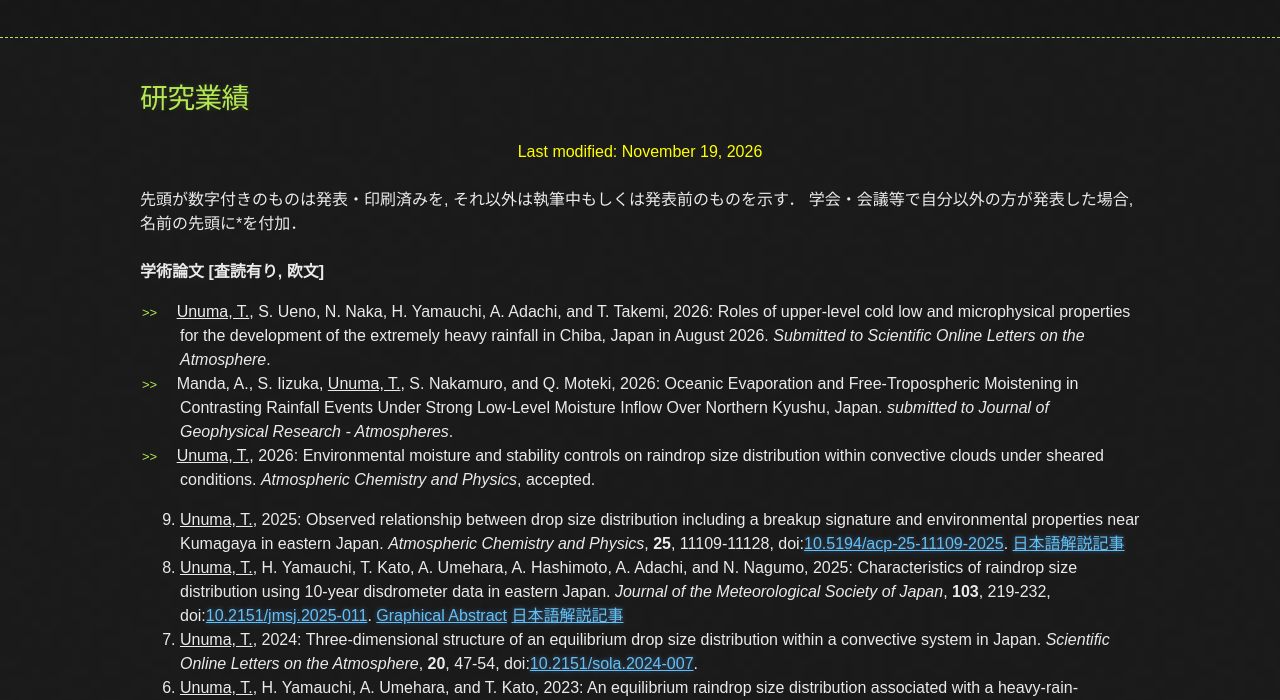
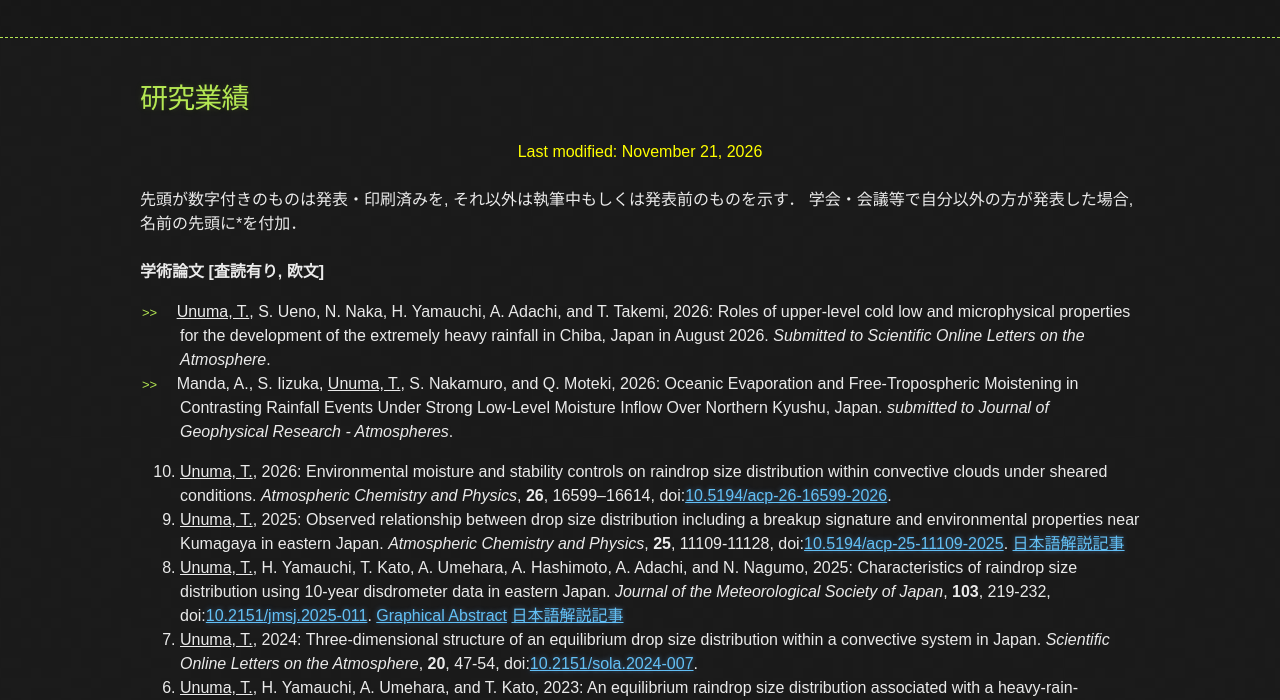
Before and after one commit to TakashiUNUMA/Takashiunuma.github.io, a plain HTML site: page publist.html in a window 1280 px wide. Shown: the part 95-795 px from the top of the page. Drawn offline with Linux system fonts and the light colour scheme.

Commit message:
Updated {changelog,publist}.html

```diff
--- a/publist.html
+++ b/publist.html
@@ -35,7 +35,7 @@
 
 <center>
 <font color="#ffff00">
-Last modified: November 19, 2026
+Last modified: November 21, 2026
 </font>
 </center>
 
@@ -60,19 +60,19 @@ Manda, A., S. Iizuka, <u>Unuma, T.</u>, S. Nakamuro, and Q. Moteki, 2026:
 Oceanic Evaporation and Free-Tropospheric Moistening in Contrasting Rainfall Events Under Strong Low-Level Moisture Inflow Over Northern Kyushu, Japan.
 <i>submitted to Journal of Geophysical Research - Atmospheres</i>.
 </li>
+</ul>
 
+<ol reversed>
 <li>
 <u>Unuma, T.</u>, 2026:
 Environmental moisture and stability controls on raindrop size distribution within convective clouds under sheared conditions.
-<i>Atmospheric Chemistry and Physics</i>, accepted.
+<i>Atmospheric Chemistry and Physics</i>, <b>26</b>, 16599–16614,
+doi:<a href="https://doi.org/10.5194/acp-26-16599-2026" target="_blank">10.5194/acp-26-16599-2026</a>.
 <!--
-doi:<a href="https://doi.org/10.5194/acp-" target="_blank">10.5194/acp-</a>.
 <a href="./blog/202?/??/??/" target="_blank">日本語解説記事</a>
 -->
 </li>
-</ul>
 
-<ol reversed>
 <li>
 <u>Unuma, T.</u>, 2025:
 Observed relationship between drop size distribution including a breakup signature and environmental properties near Kumagaya in eastern Japan.
@@ -1209,6 +1209,7 @@ doi:<a href="https://repository.kulib.kyoto-u.ac.jp/dspace/handle/2433/225410" t
 <li>Physics and Chemistry of the Earth (2)</li>
 <li>Quarterly Journal of the Royal Meteorological Society (2)</li>
 <li>Scientific Online Letters on the Atmosphere (17)</li>
+<li>Scientific Reports (1)</li>
 <li>The Open Atmospheric Science Journal (3)</li>
 <li>天気 (8)</li>
 </ul>
```
Also changed, not shown: changelog.html (+1 -0 lines).
